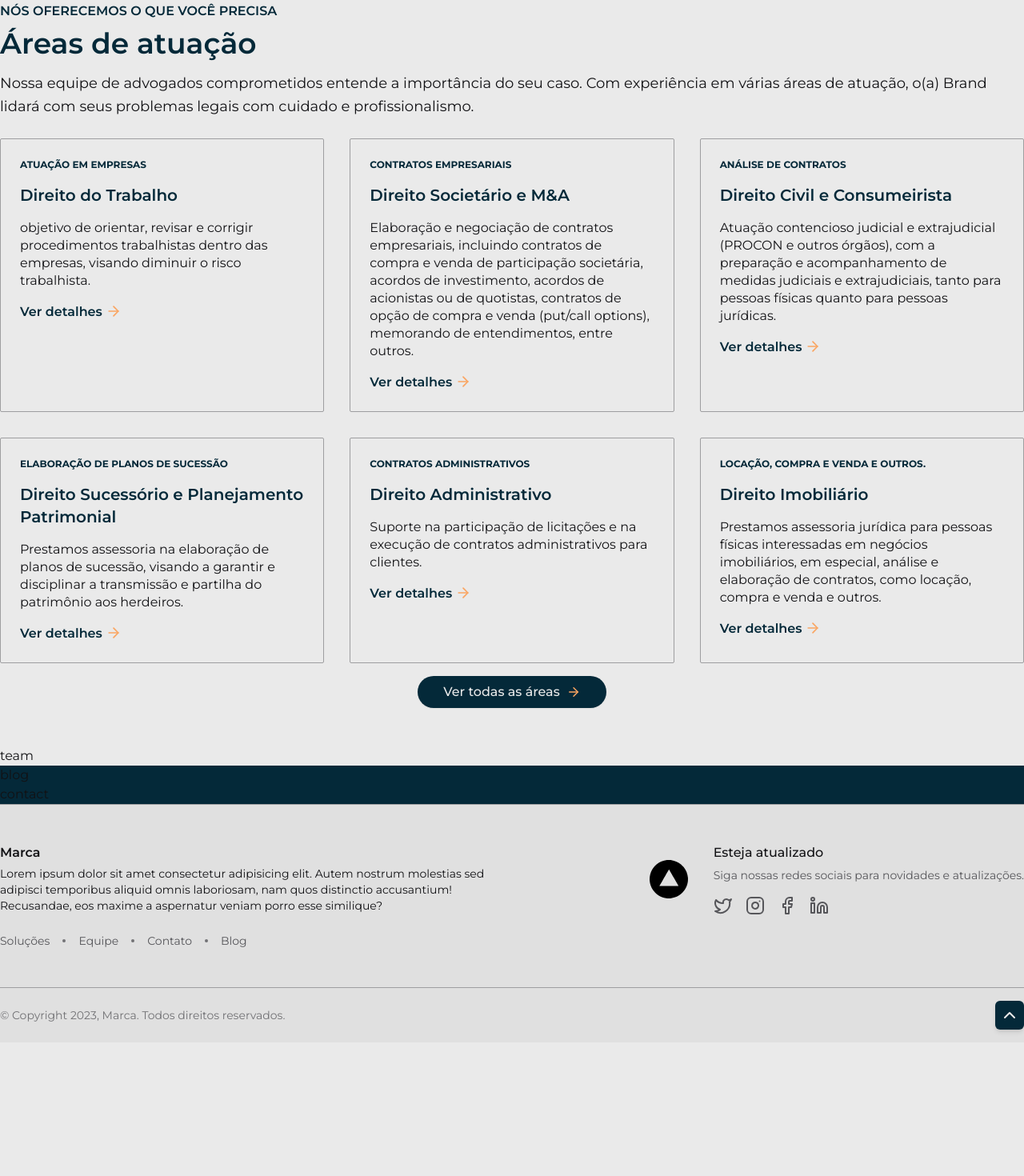
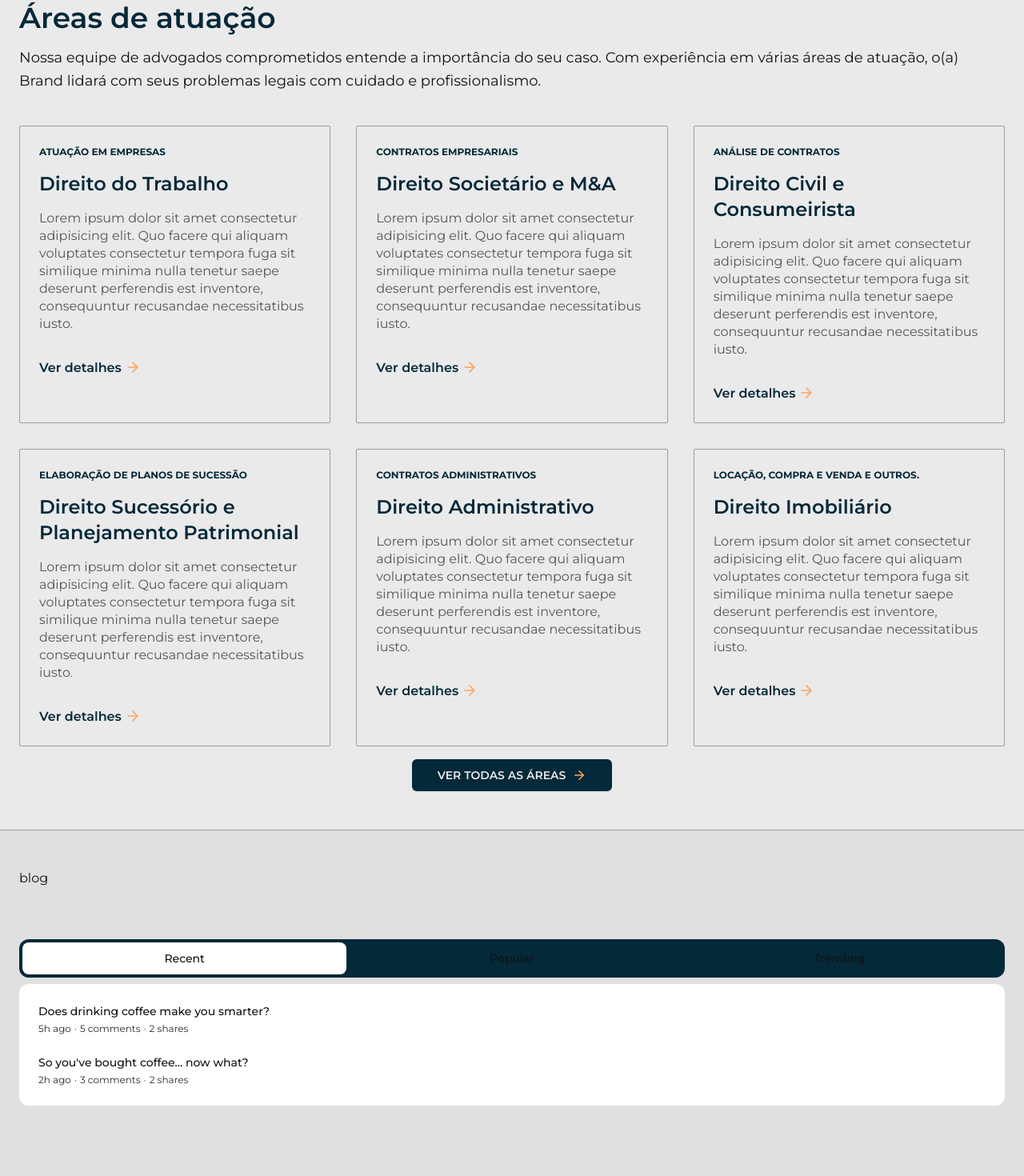
Before and after one commit to charmingruby/consulmagno-e-assis, a Next.js app: page / in a window 1280 px wide. Shown: the part 1303-2773 px from the top of the page at 80% size. Before the commit the page ends 2606 px from the top, so only its background shows below. Built offline with nearby package versions, Linux system fonts and the light colour scheme.

Commit message:
make newest deploy

```diff
--- a/src/app/components/areas/area-item.tsx
+++ b/src/app/components/areas/area-item.tsx
@@ -12,6 +12,7 @@ interface AreaItemProps {
 export function AreaItem({ description, subtitle, title, url }: AreaItemProps) {
   return (
     <Box interaction>
+      <div className="flex flex-col gap-8">
         <div className="flex flex-col gap-4">
           {/* Subtitle */}
           <small className="font-bold text-xs uppercase text-primary-main">
@@ -19,10 +20,11 @@ export function AreaItem({ description, subtitle, title, url }: AreaItemProps) {
           </small>
 
           {/* Title */}
-        <h2 className="text-xl font-semibold text-primary-main">{title}</h2>
+          <h2 className="text-2xl font-semibold text-primary-main">{title}</h2>
 
           {/* Description */}
-        <p className="leading-snug">{description}</p>
+          <p className="leading-snug text-gray-400">{description}</p>
+        </div>
 
         {/* Link */}
         <Link
--- a/src/app/components/areas/area-list.tsx
+++ b/src/app/components/areas/area-list.tsx
@@ -4,37 +4,37 @@ export function AreaList() {
   return (
     <div className="grid lg:grid-cols-3 md:grid-cols-2 grid-cols-1 md:gap-8 gap-4">
       <AreaItem
-        description="objetivo de orientar, revisar e corrigir procedimentos trabalhistas dentro das empresas, visando diminuir o risco trabalhista."
+        description="Lorem ipsum dolor sit amet consectetur adipisicing elit. Quo facere qui aliquam voluptates consectetur tempora fuga sit similique minima nulla tenetur saepe deserunt perferendis est inventore, consequuntur recusandae necessitatibus iusto."
         subtitle="Atuação em empresas"
         title="Direito do Trabalho"
         url="/"
       />
       <AreaItem
-        description="Elaboração e negociação de contratos empresariais, incluindo contratos de compra e venda de participação societária, acordos de investimento, acordos de acionistas ou de quotistas, contratos de opção de compra e venda (put/call options), memorando de entendimentos, entre outros."
+        description="Lorem ipsum dolor sit amet consectetur adipisicing elit. Quo facere qui aliquam voluptates consectetur tempora fuga sit similique minima nulla tenetur saepe deserunt perferendis est inventore, consequuntur recusandae necessitatibus iusto."
         subtitle="Contratos empresariais"
         title="Direito Societário e M&A"
         url="/"
       />
       <AreaItem
-        description="Atuação contencioso judicial e extrajudicial (PROCON e outros órgãos), com a preparação e acompanhamento de medidas judiciais e extrajudiciais, tanto para pessoas físicas quanto para pessoas jurídicas."
+        description="Lorem ipsum dolor sit amet consectetur adipisicing elit. Quo facere qui aliquam voluptates consectetur tempora fuga sit similique minima nulla tenetur saepe deserunt perferendis est inventore, consequuntur recusandae necessitatibus iusto."
         subtitle="Análise de contratos"
         title="Direito Civil e Consumeirista"
         url="/"
       />
       <AreaItem
-        description="Prestamos assessoria na elaboração de planos de sucessão, visando a garantir e disciplinar a transmissão e partilha do patrimônio aos herdeiros."
+        description="Lorem ipsum dolor sit amet consectetur adipisicing elit. Quo facere qui aliquam voluptates consectetur tempora fuga sit similique minima nulla tenetur saepe deserunt perferendis est inventore, consequuntur recusandae necessitatibus iusto."
         subtitle="Elaboração de planos de sucessão"
         title="Direito Sucessório e Planejamento Patrimonial"
         url="/"
       />
       <AreaItem
-        description="Suporte na participação de licitações e na execução de contratos administrativos para clientes."
+        description="Lorem ipsum dolor sit amet consectetur adipisicing elit. Quo facere qui aliquam voluptates consectetur tempora fuga sit similique minima nulla tenetur saepe deserunt perferendis est inventore, consequuntur recusandae necessitatibus iusto."
         subtitle="Contratos administrativos"
         title="Direito Administrativo"
         url="/"
       />
       <AreaItem
-        description="Prestamos assessoria jurídica para pessoas físicas interessadas em negócios imobiliários, em especial, análise e elaboração de contratos, como locação, compra e venda e outros."
+        description="Lorem ipsum dolor sit amet consectetur adipisicing elit. Quo facere qui aliquam voluptates consectetur tempora fuga sit similique minima nulla tenetur saepe deserunt perferendis est inventore, consequuntur recusandae necessitatibus iusto."
         subtitle="Locação, compra e venda e outros."
         title="Direito Imobiliário"
         url="/"
--- a/src/app/components/areas/index.tsx
+++ b/src/app/components/areas/index.tsx
@@ -10,7 +10,7 @@ export function Areas() {
   return (
     <div className="border-t border-gray-200 py-12">
       <Container>
-        <div className="mb-6">
+        <div className="mb-10">
           <div className="flex flex-col gap-2 mb-4">
             <SectionDescriptor label="Nós oferecemos o que você precisa" />
             <PageTitle title="Áreas de atuação" />
--- a/src/app/components/blog/index.tsx
+++ b/src/app/components/blog/index.tsx
@@ -1,9 +1,13 @@
 import { Container } from '@/components/ui/container'
+import PostsTabMenu from './posts-tab-menu'
 
 export function Blog() {
   return (
-    <section className="bg-primary-main">
-      <Container>blog</Container>
+    <section className="bg-gray-75 border-t border-gray-200 py-12">
+      <Container>
+        blog
+        <PostsTabMenu />
+      </Container>
     </section>
   )
 }
--- /dev/null
+++ b/src/app/components/blog/posts-tab-menu.tsx
@@ -0,0 +1,126 @@
+'use client'
+
+import { useState } from 'react'
+import { Tab } from '@headlessui/react'
+
+function classNames(...classes: any[]) {
+  return classes.filter(Boolean).join(' ')
+}
+
+export default function PostsTabMenu() {
+  const [categories] = useState({
+    Recent: [
+      {
+        id: 1,
+        title: 'Does drinking coffee make you smarter?',
+        date: '5h ago',
+        commentCount: 5,
+        shareCount: 2,
+      },
+      {
+        id: 2,
+        title: "So you've bought coffee... now what?",
+        date: '2h ago',
+        commentCount: 3,
+        shareCount: 2,
+      },
+    ],
+    Popular: [
+      {
+        id: 1,
+        title: 'Is tech making coffee better or worse?',
+        date: 'Jan 7',
+        commentCount: 29,
+        shareCount: 16,
+      },
+      {
+        id: 2,
+        title: 'The most innovative things happening in coffee',
+        date: 'Mar 19',
+        commentCount: 24,
+        shareCount: 12,
+      },
+    ],
+    Trending: [
+      {
+        id: 1,
+        title: 'Ask Me Anything: 10 answers to your questions about coffee',
+        date: '2d ago',
+        commentCount: 9,
+        shareCount: 5,
+      },
+      {
+        id: 2,
+        title: "The worst advice we've ever heard about coffee",
+        date: '4d ago',
+        commentCount: 1,
+        shareCount: 2,
+      },
+    ],
+  })
+
+  return (
+    <div className="w-full/2 px-2 py-16 sm:px-0">
+      <Tab.Group>
+        <Tab.List className="flex space-x-1 rounded-xl bg-blue-900/20 p-1 w-full bg-primary-main">
+          {Object.keys(categories).map((category) => (
+            <Tab
+              key={category}
+              className={({ selected }) =>
+                classNames(
+                  'w-full rounded-lg py-2.5 text-sm font-medium leading-5 text-blue-700',
+                  'ring-white ring-opacity-60 ring-offset-2 ring-offset-blue-400 focus:outline-none focus:ring-2',
+                  selected
+                    ? 'bg-white shadow'
+                    : 'text-blue-100 hover:bg-white/[0.12] hover:text-white',
+                )
+              }
+            >
+              {category}
+            </Tab>
+          ))}
+        </Tab.List>
+        <Tab.Panels className="mt-2">
+          {Object.values(categories).map((posts, idx) => (
+            <Tab.Panel
+              key={idx}
+              className={classNames(
+                'rounded-xl bg-white p-3',
+                'ring-white ring-opacity-60 ring-offset-2 ring-offset-blue-400 focus:outline-none focus:ring-2',
+              )}
+            >
+              <ul>
+                {posts.map((post) => (
+                  <li
+                    key={post.id}
+                    className="relative rounded-md p-3 hover:bg-gray-100"
+                  >
+                    <h3 className="text-sm font-medium leading-5">
+                      {post.title}
+                    </h3>
+
+                    <ul className="mt-1 flex space-x-1 text-xs font-normal leading-4 text-gray-500">
+                      <li>{post.date}</li>
+                      <li>&middot;</li>
+                      <li>{post.commentCount} comments</li>
+                      <li>&middot;</li>
+                      <li>{post.shareCount} shares</li>
+                    </ul>
+
+                    <a
+                      href="#"
+                      className={classNames(
+                        'absolute inset-0 rounded-md',
+                        'ring-blue-400 focus:z-10 focus:outline-none focus:ring-2',
+                      )}
+                    />
+                  </li>
+                ))}
+              </ul>
+            </Tab.Panel>
+          ))}
+        </Tab.Panels>
+      </Tab.Group>
+    </div>
+  )
+}
--- a/src/app/components/contact/index.tsx
+++ b/src/app/components/contact/index.tsx
@@ -2,8 +2,15 @@ import { Container } from '@/components/ui/container'
 
 export function Contact() {
   return (
-    <section className="bg-primary-main">
-      <Container>contact</Container>
+    <section className="bg-primary-main min-h-screen border-t border-gray-200 ">
+      <Container>
+        <div className="py-12 grid grid-cols-2">
+          {/* Contact Infos */}
+          <div>Contact infos</div>
+          {/* Contact Form */}
+          <div>Contact form</div>
+        </div>
+      </Container>
     </section>
   )
 }
--- a/src/app/components/why-us/reason-card.tsx
+++ b/src/app/components/why-us/reason-card.tsx
@@ -11,10 +11,9 @@ export function ReasonCard() {
         <h2 className="text-primary-main font-semibold text-xl">
           Profissionais de ponta
         </h2>
-        <p className="leading-relaxed">
+        <p className="leading-relaxed text-gray-400">
           Lorem ipsum dolor sit amet consectetur adipisicing elit. Fuga id
-          molestias quibusdam! Rem commodi quos animi hic cumque facere laborum
-          itaque est tenetur provident et ea, velit, libero dolor iste.
+          molestias quibusdam! Rem commod
         </p>
       </div>
     </Box>
--- a/src/app/page.tsx
+++ b/src/app/page.tsx
@@ -11,7 +11,6 @@ export default function Home() {
       <Hero />
       <WhyUs />
       <Areas />
-      <Team />
       <Blog />
       <Contact />
     </>
--- a/src/components/ui/button.tsx
+++ b/src/components/ui/button.tsx
@@ -2,7 +2,7 @@ import { ComponentProps, ReactNode } from 'react'
 import { tv, VariantProps } from 'tailwind-variants'
 
 const button = tv({
-  base: 'h-10 rounded-full shadow-sm font-medium',
+  base: 'h-10 rounded-md uppercase text-sm shadow-sm font-semibold',
   variants: {
     size: {
       default: 'h-10 px-8',
@@ -14,7 +14,8 @@ const button = tv({
         'bg-primary-main text-gray-50 hover:bg-primary-main/90 transition-colors',
       secondary:
         'bg-secondary-main hover:bg-secondary-main/90 transition-colors',
-      uncolored: 'border text-gray-50 hover:bg-primary-main transition-colors',
+      uncolored:
+        'border border-secondary-main text-gray-50 hover:bg-primary-main transition-colors',
     },
   },
   defaultVariants: {
--- a/src/components/ui/container.tsx
+++ b/src/components/ui/container.tsx
@@ -5,5 +5,5 @@ interface ContainerProps {
 }
 
 export function Container({ children }: ContainerProps) {
-  return <div className="max-w-7xl px-6 lg:px-0 w-full mx-auto">{children}</div>
+  return <div className="max-w-7xl px-4 lg:px-6 w-full mx-auto">{children}</div>
 }
```
Also changed, not shown: src/app/components/why-us/index.tsx (+11 -4 lines). Lines whose indentation alone changed are shown as unchanged.
